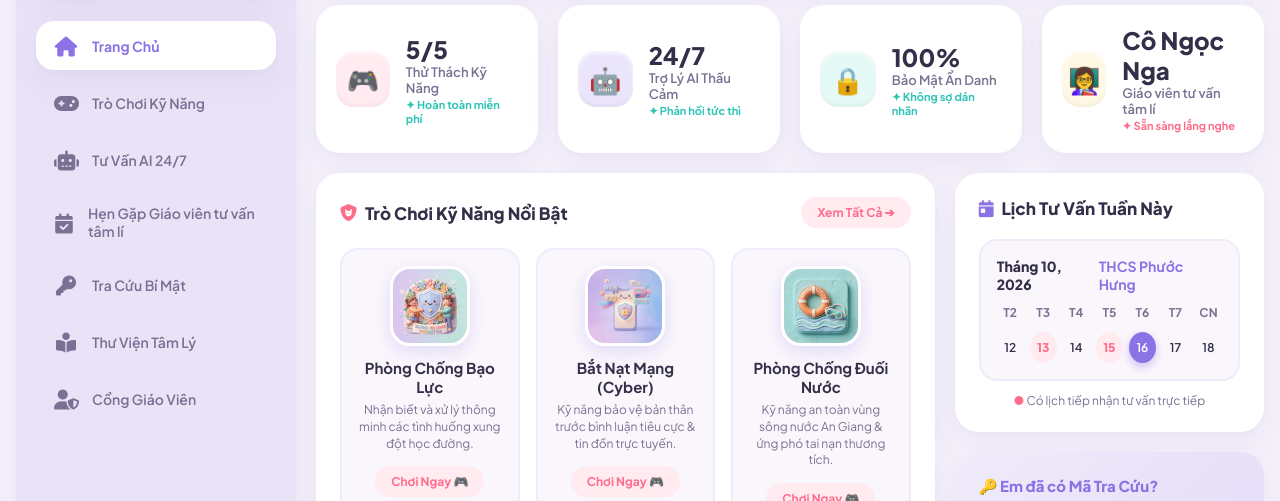
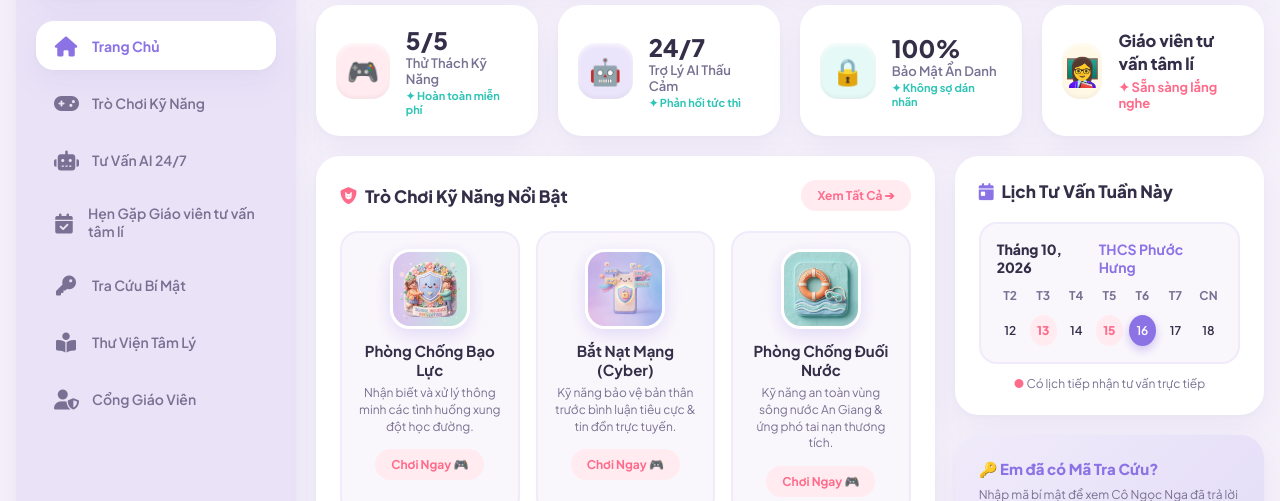
Before and after one commit to winphuochung/tamlihocsinh, a website: page index.html in a window 1280 px wide. Shown: the part 123-624 px from the top of the page. Drawn offline with nearby package versions, Linux system fonts and the light colour scheme.

Commit message:
Bỏ dòng chữ Cô Ngọc Nga trên thẻ giới thiệu và tăng kích thước hiển thị cân đối cho Giáo viên tư vấn tâm lí

```diff
--- a/index.html
+++ b/index.html
@@ -120,11 +120,10 @@
           </div>
 
           <div class="stat-card">
-            <div class="stat-icon-box" style="background: var(--primary-yellow-light); color: var(--primary-yellow);">👩‍🏫</div>
+            <div class="stat-icon-box" style="background: var(--primary-yellow-light); color: var(--primary-yellow); font-size: 28px;">👩‍🏫</div>
             <div class="stat-info">
-              <div class="number">Cô Ngọc Nga</div>
-              <div class="label">Giáo viên tư vấn tâm lí</div>
-              <div class="trend pink">✦ Sẵn sàng lắng nghe</div>
+              <div class="number" style="font-size: 16.5px; font-weight: 800; line-height: 1.35; color: var(--text-main); margin-bottom: 4px;">Giáo viên tư vấn tâm lí</div>
+              <div class="trend pink" style="font-size: 13px; font-weight: 700;">✦ Sẵn sàng lắng nghe</div>
             </div>
           </div>
         </div>
```
